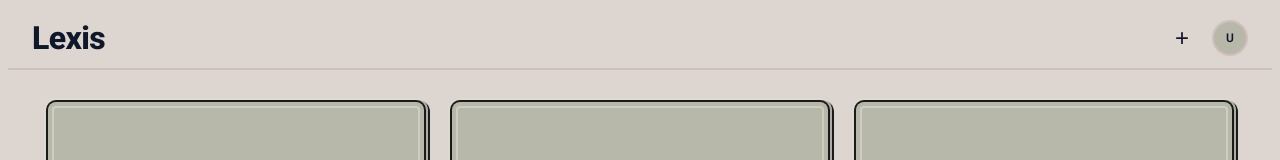
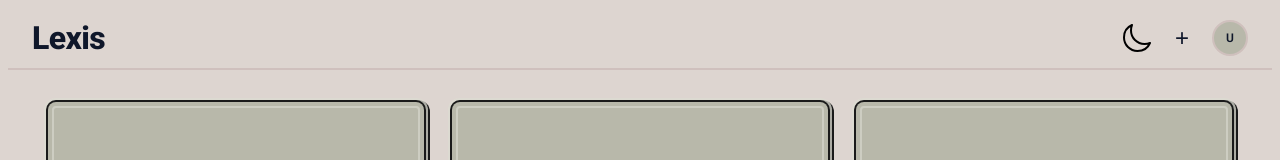
Before and after one commit to JosuePcb/Lexis, a React (Vite) app in the folder Frontend/: page /home in a window 1280 px wide. Shown: the top 160 px of the page. Built offline with nearby package versions, Linux system fonts and the light colour scheme.

Commit message:
Add theme-toggle in navbar and react-icons library

```diff
--- a/Frontend/package.json
+++ b/Frontend/package.json
@@ -12,6 +12,7 @@
   "dependencies": {
     "react": "^19.2.7",
     "react-dom": "^19.2.7",
+    "react-icons": "^5.7.0",
     "react-router-dom": "^7.18.1"
   },
   "devDependencies": {
--- a/Frontend/src/components/Navbar/Navbar.css
+++ b/Frontend/src/components/Navbar/Navbar.css
@@ -119,6 +119,43 @@
   flex-shrink: 0;
 }
 
+/* ── COLOR DEL TEMA ────────── */
+
+.navbar__toggle-mode{
+  width: 30px;
+  height: 30px;
+  font-size: 200%;
+  border: none;
+  background-color: transparent;
+  cursor: pointer;
+  overflow: hidden;
+  padding: 0;
+  display: flex;
+  align-items: center;
+  justify-content: center;
+  position: relative;
+  transition: transform 0.2s ease;
+}
+
+.navbar__toggle-mode:hover {
+  transform: scale(1.05);
+}
+
+.navbar__theme-icon {
+  position: absolute;
+  transition: opacity 0.3s ease, transform 0.3s ease;
+}
+
+.navbar__theme-icon.icon-enter {
+  opacity: 1;
+  transform: rotate(0deg) scale(1);
+}
+
+.navbar__theme-icon.icon-exit {
+  opacity: 0;
+  transform: rotate(-90deg) scale(0.5);
+}
+
 /* ── Avatar circular ────────── */
 .navbar__avatar {
   width: 36px;
--- a/Frontend/src/components/Navbar/Navbar.jsx
+++ b/Frontend/src/components/Navbar/Navbar.jsx
@@ -1,11 +1,14 @@
 import { useState, useRef, useEffect } from "react";
 import { Link } from "react-router-dom";
+import { IoSunnyOutline, IoMoonOutline } from "react-icons/io5";
 import "./Navbar.css";
 
 // QUE ME FALTA ACA?
 // Colocar el llamado a api para obtener informacion del usuario, ademas debo de configurar el handle para los botones de unirse a un aula o crear un aula
 
 const Navbar = ({ userName = "Usuario", userAvatar = null }) => {
+
+    const [themeColor, setThemeColor] = useState(false); // Si es falso sera modo claro, si es true sera modo oscuro
     const [menuOpen, setMenuOpen] = useState(false);
     const menuRef = useRef(null);
 
@@ -34,6 +37,19 @@
         .slice(0, 2)
         .toUpperCase();
 
+    const handleThemeColor = () => {
+        setThemeColor(!themeColor)
+    }
+
+    // PARA EL MODO OSCURO/CLARO
+    useEffect(() => {
+        if (themeColor) {
+            document.documentElement.setAttribute("data-theme", "dark");
+        } else {
+            document.documentElement.setAttribute("data-theme", "light");
+        }
+    }, [themeColor]);
+
     return (
         <nav className="navbar">
             <Link to="/home" className="navbar__brand">
@@ -41,6 +57,12 @@
             </Link>
 
             <div className="navbar__controls">
+                <button className="navbar__toggle-mode"
+                    onClick={handleThemeColor}>
+                    <IoSunnyOutline className={`navbar__theme-icon ${themeColor ? 'icon-enter' : 'icon-exit'}`} />
+
+                    <IoMoonOutline className={`navbar__theme-icon ${!themeColor ? 'icon-enter' : 'icon-exit'}`} />
+                </button>
 
                 {/* Botón para unirse o crear aula virtual */}
                 <div className="navbar__menu-wrapper" ref={menuRef}>
@@ -68,7 +90,7 @@
 
 
                 {/* Avatar circular */}
-                <button className="navbar__avatar" aria-label="Perfil de usuario">
+                <button className="navbar__avatar">
                     {userAvatar ? (
                         <img src={userAvatar} alt={userName} className="navbar__avatar-img" />
                     ) : (
--- a/Frontend/src/index.css
+++ b/Frontend/src/index.css
@@ -10,6 +10,14 @@
   --main-font: "Roboto";
 }
 
+[data-theme="dark"] {
+  --color-primary: #f8fafc; /* Tipografia Principal clara */
+  --color-accent: #34d399; /* Color para acentuar (más brillante) */
+  --color-secondary: #334155; /* Otros (más oscuro) */
+  --color-card: #1e293b; /* Color para tarjetas */
+  --color-bg: #0f172a; /* Fondo principal oscuro */
+}
+
 body{
   background-color: var(--color-bg);
 }
```
Also changed, not shown: 1 other file (tests, documents, lock files or other folders).
